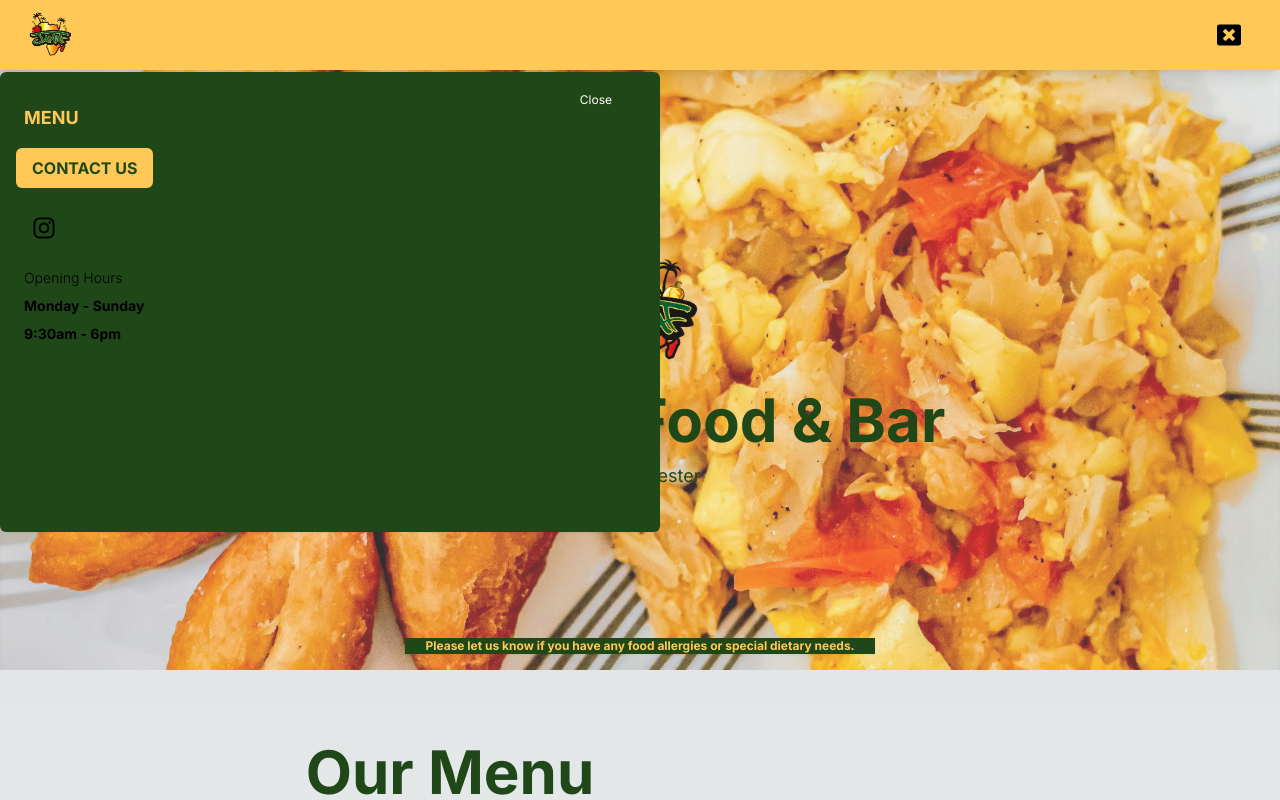
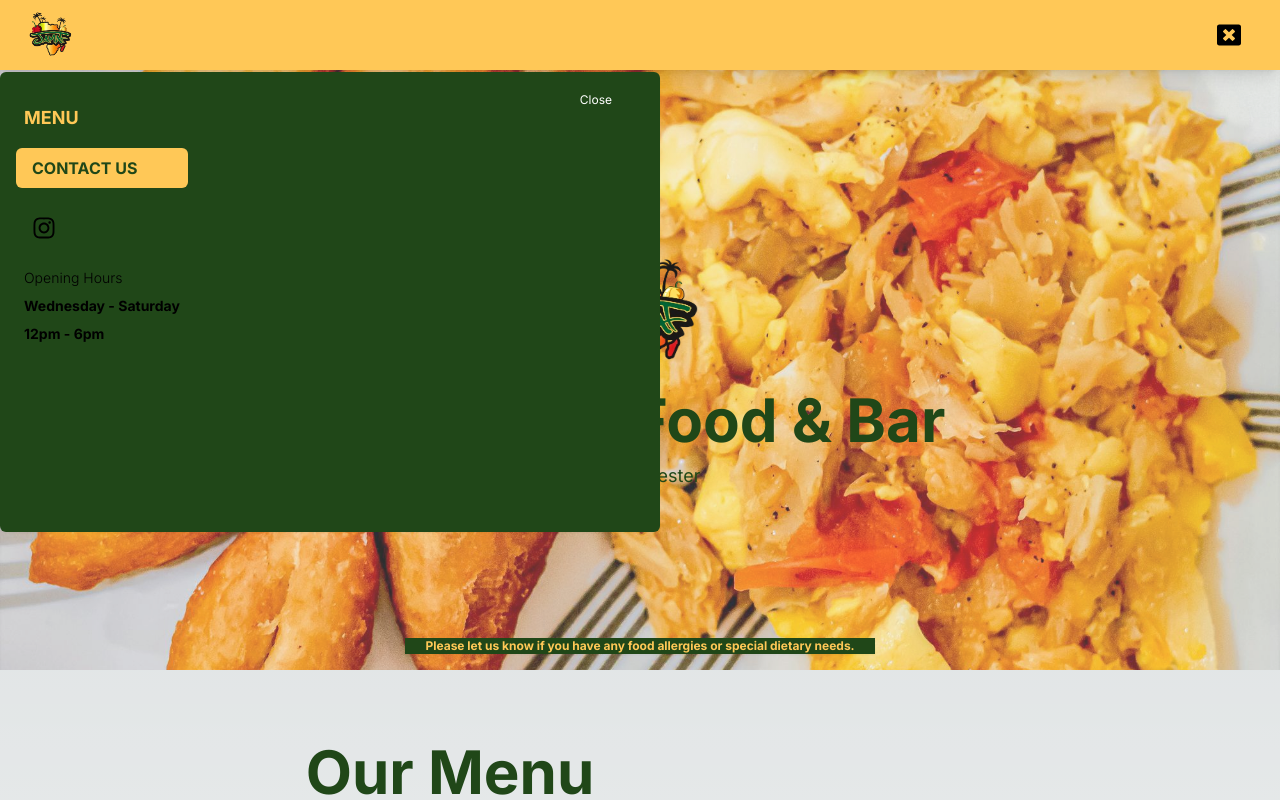
Before and after one commit to originallyblack/jamafnbar, a Next.js app: page / in a window 1280 px wide. Both pictures are taken after a click on the element 1228 px from the left and 35 px from the top of the page. Shown: the top 800 px of the page. Built offline with nearby package versions, Linux system fonts and the light colour scheme; grey boxes are pictures that could not be loaded.

Commit message:
daves changes

```diff
--- a/src/app/components/nav.jsx
+++ b/src/app/components/nav.jsx
@@ -13,7 +13,7 @@ export default function Nav() {
   const [navbar, setNavbar] = useState(false);
   const { nav } = siteContent;
 
-  const number = 447934057775;
+  const number = 447366675726;
   const waText = nav.whatsAppText;
   const whatsAppUrl = `https://wa.me/${number}?text=${encodeURIComponent(
     waText
@@ -117,8 +117,8 @@ export default function Nav() {
             </div>
             <span className="px-2 text-sm  gap-2 flex flex-col">
               {" "}
-              <p className="font-light">Opening Hours</p> <p>Monday - Sunday</p>
-              <p>9:30am - 6pm</p>
+              <p className="font-light">Opening Hours</p> <p>Wednesday - Saturday</p>
+              <p>12pm - 6pm</p>
             </span>
           </div>
           <span
--- a/src/app/data/siteContent.js
+++ b/src/app/data/siteContent.js
@@ -24,7 +24,7 @@ const siteContent = {
         phone: "07366675726",
         copyright: "Jamaf Food & Bar © 2024",
         developerLink: "https://zabbu.org/",
-        developerText: "Developed By Zabbu Marketing",
+        developerText: "Developed By Originally.Black",
         privacyPolicy: "Privacy Policy",
         originallyBlack: "www.Originally.Black",
     },
```
